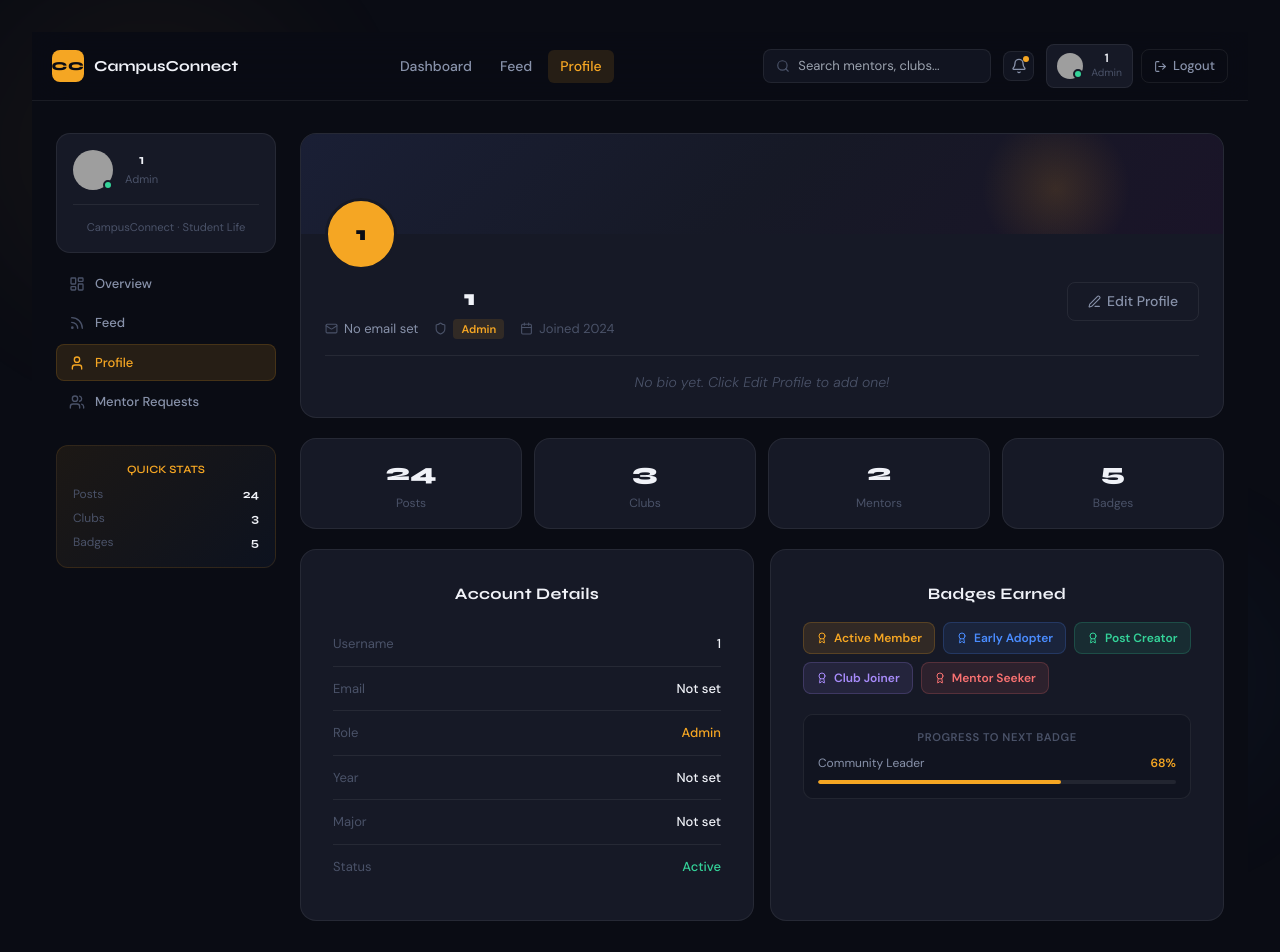
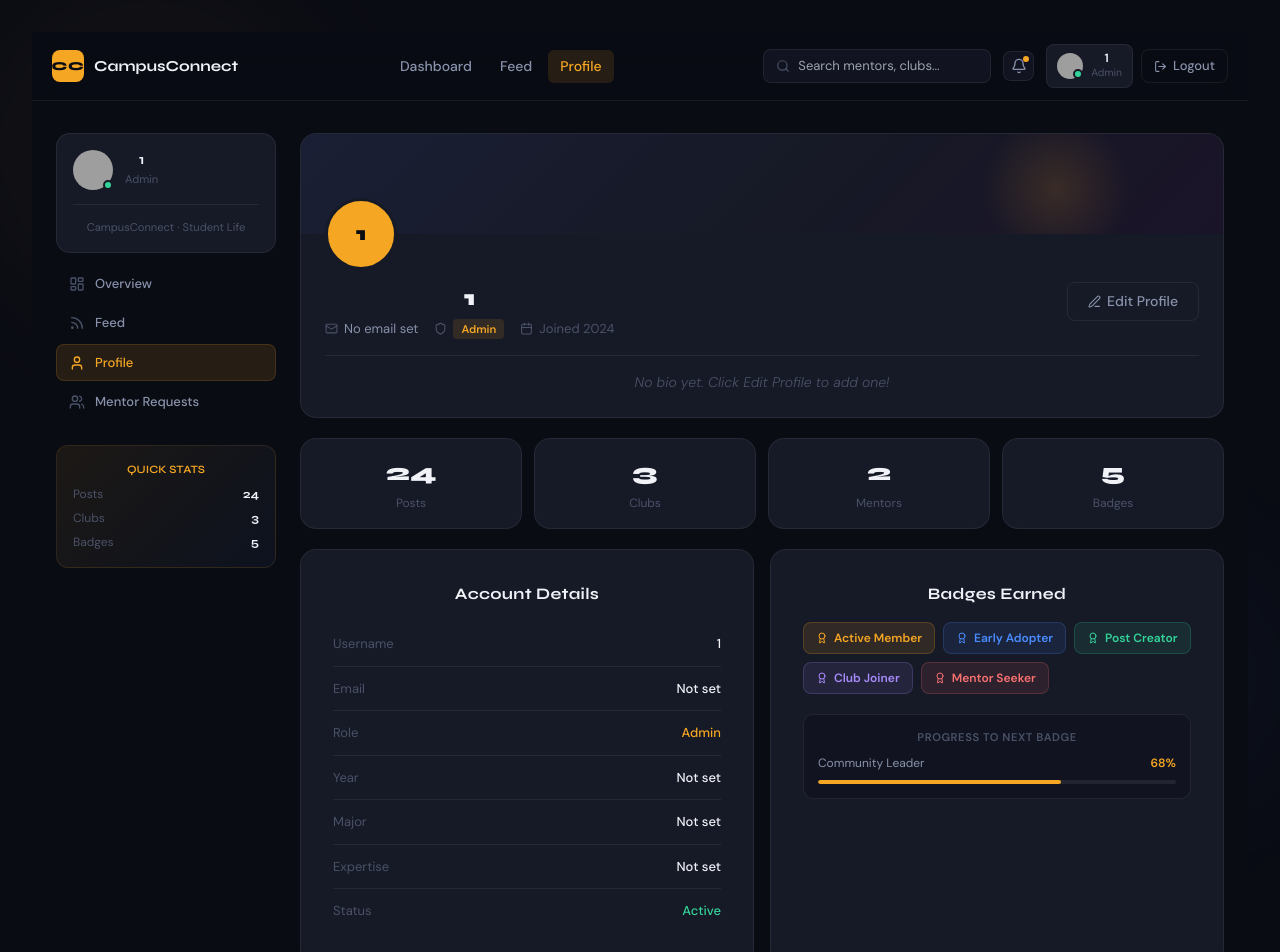
Before and after one commit to N6si/Campus-Qonnect-, a React (Vite) app in the folder frontend/campusconnect-frontend/: page /profile in a window 1280 px wide. Shown: the top 952 px of the page. Built offline with nearby package versions, Linux system fonts and the light colour scheme; sample sign-in values are in the browser's storage; grey boxes are pictures that could not be loaded.

Commit message:
Refactor Profile component to use profileData state

```diff
--- a/frontend/campusconnect-frontend/src/pages/Profile/Profile.jsx
+++ b/frontend/campusconnect-frontend/src/pages/Profile/Profile.jsx
@@ -14,16 +14,17 @@ const badges = [
 ];
 
 export default function Profile() {
-  const { user, login } = useContext(AuthContext);
+  const { user } = useContext(AuthContext);
   const [editing, setEditing] = useState(false);
   const [saving, setSaving] = useState(false);
   const [toast, setToast] = useState(null);
-  const [form, setForm] = useState({
+  const [profileData, setProfileData] = useState({
     bio: user?.bio || "",
     year: user?.year || "",
     major: user?.major || "",
     expertise: user?.expertise || "",
   });
+  const [form, setForm] = useState({ ...profileData });
 
   if (!user) return (
     <div style={{ minHeight: "100vh", background: "var(--bg-primary)", display: "flex", alignItems: "center", justifyContent: "center", color: "var(--text-muted)" }}>
@@ -43,16 +44,19 @@ export default function Profile() {
     setSaving(true);
     try {
       const payload = {};
-      if (form.bio) payload.bio = form.bio;
+      if (form.bio !== undefined) payload.bio = form.bio;
       if (form.year) payload.year = parseInt(form.year);
-      if (form.major) payload.major = form.major;
-      if (form.expertise) payload.expertise = form.expertise;
+      if (form.major !== undefined) payload.major = form.major;
+      if (form.expertise !== undefined) payload.expertise = form.expertise;
 
       await API.put("/api/profile", payload);
+
+      // ✅ Update displayed data immediately
+      const updated = { ...profileData, ...payload };
+      setProfileData(updated);
+      setForm(updated);
       setEditing(false);
       showToast("Profile updated successfully!");
-      // Update local user data
-      Object.assign(user, payload);
     } catch (err) {
       showToast(err.response?.data?.detail || "Failed to update profile", "error");
     } finally {
@@ -186,8 +190,8 @@ export default function Profile() {
                   </div>
                 </div>
               ) : (
-                <p style={{ marginTop: "1rem", fontSize: "0.875rem", color: user.bio ? "var(--text-secondary)" : "var(--text-muted)", fontStyle: user.bio ? "normal" : "italic", borderTop: "1px solid var(--border)", paddingTop: "1rem" }}>
-                  {user.bio || "No bio yet. Click Edit Profile to add one!"}
+                <p style={{ marginTop: "1rem", fontSize: "0.875rem", color: profileData.bio ? "var(--text-secondary)" : "var(--text-muted)", fontStyle: profileData.bio ? "normal" : "italic", borderTop: "1px solid var(--border)", paddingTop: "1rem" }}>
+                  {profileData.bio || "No bio yet. Click Edit Profile to add one!"}
                 </p>
               )}
             </div>
@@ -216,8 +220,9 @@ export default function Profile() {
                 { label: "Username", value: user.username || user.name },
                 { label: "Email", value: user.email || "Not set" },
                 { label: "Role", value: user.role, accent: true },
-                { label: "Year", value: user.year ? `Year ${user.year}` : "Not set" },
-                { label: "Major", value: user.major || "Not set" },
+                { label: "Year", value: profileData.year ? `Year ${profileData.year}` : "Not set" },
+                { label: "Major", value: profileData.major || "Not set" },
+                { label: "Expertise", value: profileData.expertise || "Not set" },
                 { label: "Status", value: "Active", green: true },
               ].map((item, i, arr) => (
                 <div key={i} style={{ display: "flex", justifyContent: "space-between", alignItems: "center", padding: "0.75rem 0", borderBottom: i < arr.length - 1 ? "1px solid var(--border)" : "none" }}>
```
